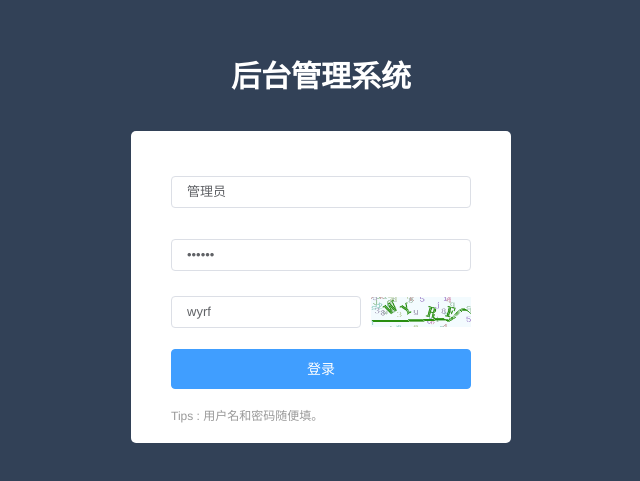
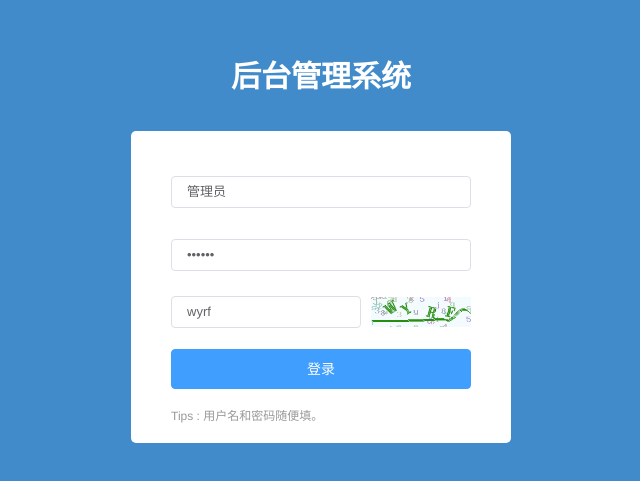
Before and after one commit to hzlshen/vue-project, a Vue app: page /#/login in a window 1280 px wide. Shown: the part 113-594 px from the top of the page, without its empty margins (319-959 px from the left). Built offline with nearby package versions, Linux system fonts and the light colour scheme.

Commit message:
background

```diff
--- a/src/page/login/login.vue
+++ b/src/page/login/login.vue
@@ -115,7 +115,7 @@
     position: relative;
     width: 100%;
     height: 100%;
-    background: #324157;
+    background: #428BCA;
   }
   .loginForm{
     position: absolute;
```
